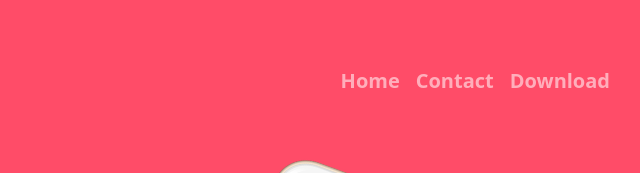
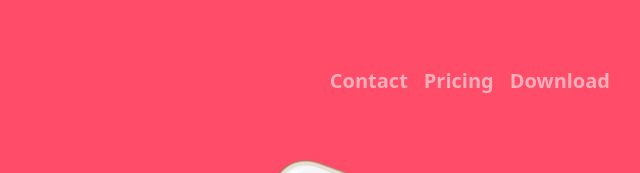
Before and after one commit to majid-2002/TinDog-Start, a plain HTML site: page index.html in a window 1280 px wide. Shown: the top 173 px of the page, 534-1174 px from the left. Drawn offline with nearby package versions, Linux system fonts and the light colour scheme.

Commit message:
Changed Id href

```diff
--- a/index.html
+++ b/index.html
@@ -37,13 +37,13 @@
         <div class="collapse navbar-collapse" id="navbarNavAltMarkup">
           <ul class="navbar-nav ms-auto fw-semibold fs-5">
             <li class="nav-item">
-              <a class="nav-link" href="#">Home</a>
+              <a class="nav-link" href="#footer">Contact</a>
             </li>
             <li class="nav-item">
-              <a class="nav-link" href="#">Contact</a>
+              <a class="nav-link" href="#pricing">Pricing</a>
             </li>
             <li class="nav-item">
-              <a class="nav-link" href="#">Download</a>
+              <a class="nav-link" href="#cta">Download</a>
             </li>
           </ul>
         </div>
```
